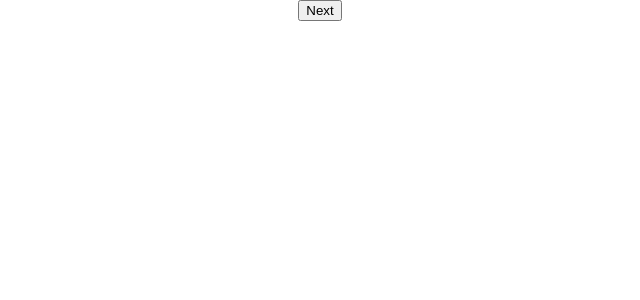
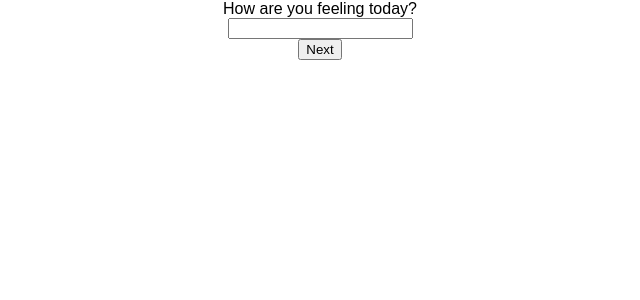
Before and after one commit to sean-r-olson/redux-feedback, a React (Create React App) app: page /Review in a window 1280 px wide. Shown: the top 300 px of the page, without its empty margins (320-960 px from the left). Built offline with nearby package versions, Linux system fonts and the light colour scheme.

Commit message:
added forms, with min/max inputs for responses

```diff
--- a/package.json
+++ b/package.json
@@ -8,6 +8,7 @@
     "pg": "^7.4.1",
     "react": "^16.8.6",
     "react-dom": "^16.8.6",
+    "react-input-range": "^1.3.0",
     "react-router-dom": "^5.0.1",
     "react-scripts": "^3.0.1"
   },
--- a/src/components/Comments/Comments.js
+++ b/src/components/Comments/Comments.js
@@ -1,15 +1,39 @@
 import React, {Component} from 'react';
 
 class Comments extends Component {
+
+maxResponseNumber = 5;
+minResponseNumber = 1;
+
+state = {
+    response: 1
+}
 
 handleSubmit = () => {
     console.log('clicked handleSubmit');
     this.props.history.push('/Review');
     }
 
+handleChange = (event) => {
+    if (event.target.value < this.maxResponseNumber && event.target.value > this.minResponseNumber ) {
+    this.setState({
+        ...this.state.response,
+        response: event.target.value
+    })
+    } else if (event.target.value > this.maxResponseNumber || event.target.value < this.minResponseNumber ) {
+        alert('Your response must be between 1 and 5!')
+    }
+}
+
   render() {
     return (
       <div>
+        <div>
+            Anything you'd like us to know specifically?
+        </div>
+        <form>
+            <input type = "text" onChange={this.handleChange}/>
+        </form>
         <button onClick={this.handleSubmit}>Next</button>
       </div>
     )
--- a/src/components/Feelings/Feelings.js
+++ b/src/components/Feelings/Feelings.js
@@ -1,15 +1,41 @@
 import React, {Component} from 'react';
 
+
 class Feelings extends Component {
+
+maxResponseNumber = 5;
+minResponseNumber = 1;
 
 handleSubmit = () => {
     console.log('clicked handleSubmit');
     this.props.history.push('/Understanding');
 }
 
+handleChange = (event) => {
+    if (event.target.value < this.maxResponseNumber && event.target.value > this.minResponseNumber ) {
+    this.setState({
+        ...this.state.response,
+        response: event.target.value
+    })
+    } else if (event.target.value > this.maxResponseNumber || event.target.value < this.minResponseNumber ) {
+        alert('Your response must be between 1 and 5!')
+    }
+}
+
+state = {
+    response: 1
+}
+
   render() {
+      console.log(this.state)
     return (
       <div>
+          <div>
+              How are you feeling today?
+          </div>
+           <form>
+                <input type = "number" onChange={this.handleChange}/>
+            </form>
         <button onClick={this.handleSubmit}>Next</button>
       </div>
     )
--- a/src/components/Supported/Supported.js
+++ b/src/components/Supported/Supported.js
@@ -1,15 +1,39 @@
 import React, {Component} from 'react';
 
 class Supported extends Component {
+
+maxResponseNumber = 5;
+minResponseNumber = 1;
+
+state = {
+    response: 1
+}
 
 handleSubmit = () => {
     console.log('clicked handleSubmit');
     this.props.history.push('/Comments');
 }
 
+handleChange = (event) => {
+    if (event.target.value < this.maxResponseNumber && event.target.value > this.minResponseNumber ) {
+    this.setState({
+        ...this.state.response,
+        response: event.target.value
+    })
+    } else if (event.target.value > this.maxResponseNumber || event.target.value < this.minResponseNumber ) {
+        alert('Your response must be between 1 and 5!')
+    }
+    }
+
   render() {
     return (
       <div>
+        <div>
+            How supported do you feel?
+        </div>
+        <form>
+            <input type = "number" onChange={this.handleChange}/>
+        </form>
         <button onClick={this.handleSubmit}>Next</button>
       </div>
     )
--- a/src/components/Understanding/Understanding.js
+++ b/src/components/Understanding/Understanding.js
@@ -1,15 +1,39 @@
 import React, {Component} from 'react';
 
 class Understanding extends Component {
+
+maxResponseNumber = 5;
+minResponseNumber = 1;
+
+state = {
+    response: 1
+}
 
 handleSubmit = () => {
     console.log('clicked handleSubmit');
     this.props.history.push('/Supported');
     }
 
+handleChange = (event) => {
+    if (event.target.value < this.maxResponseNumber && event.target.value > this.minResponseNumber ) {
+    this.setState({
+        ...this.state.response,
+        response: event.target.value
+    })
+    } else if (event.target.value > this.maxResponseNumber || event.target.value < this.minResponseNumber ) {
+        alert('Your response must be between 1 and 5!')
+    }
+}
+
   render() {
     return (
       <div>
+        <div>
+            How well are you understanding the material?
+        </div>
+        <form>
+            <input type = "number" onChange={this.handleChange}/>
+        </form>
         <button onClick={this.handleSubmit}>Next</button>
       </div>
     )
```
Also changed, not shown: 1 other file (tests, documents, lock files or other folders).
